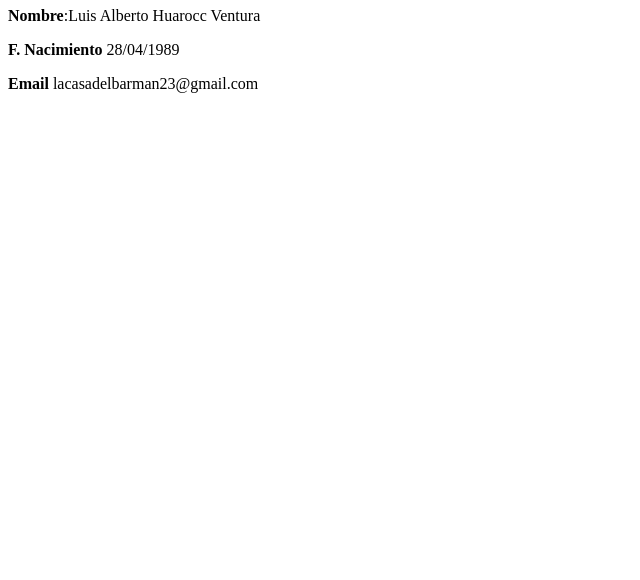
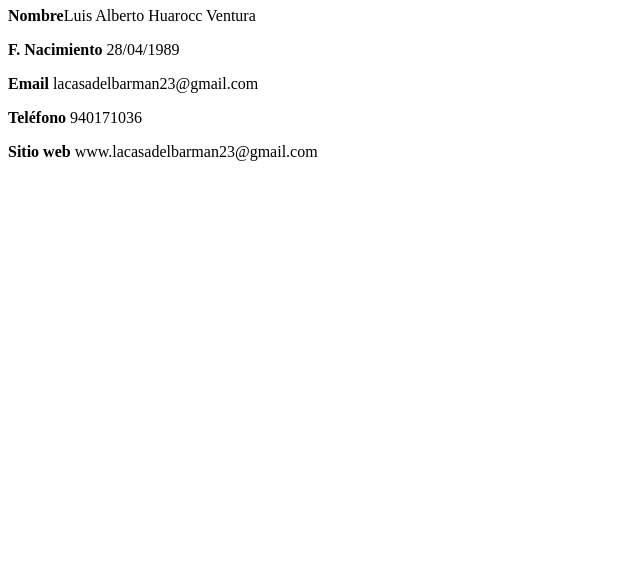
Before and after one commit to Luishuarocc/semana2.reto, a plain HTML site: page index.html in a window 1280 px wide. Shown: the part 220-800 px from the top of the page, without its empty margins (0-640 px from the left). Drawn offline with Linux system fonts and the light colour scheme.

Commit message:
modificacionsemana2reto2

```diff
--- a/index.html
+++ b/index.html
@@ -12,9 +12,10 @@
 
 <body>
     <h1 style="color:red;">Personal</h1>
-    <p><strong>Nombre</strong>:Luis Alberto Huarocc Ventura</p>
+    <p><strong>Nombre</strong>Luis Alberto Huarocc Ventura</p>
     <p><strong>F. Nacimiento</strong> 28/04/1989</p>
     <P><strong>Email</strong> lacasadelbarman23@gmail.com</P>
-
+    <p><strong> Teléfono</strong> 940171036</p>
+    <p><strong>Sitio web</strong> www.lacasadelbarman23@gmail.com</p>
 </body>
 </html>
```
